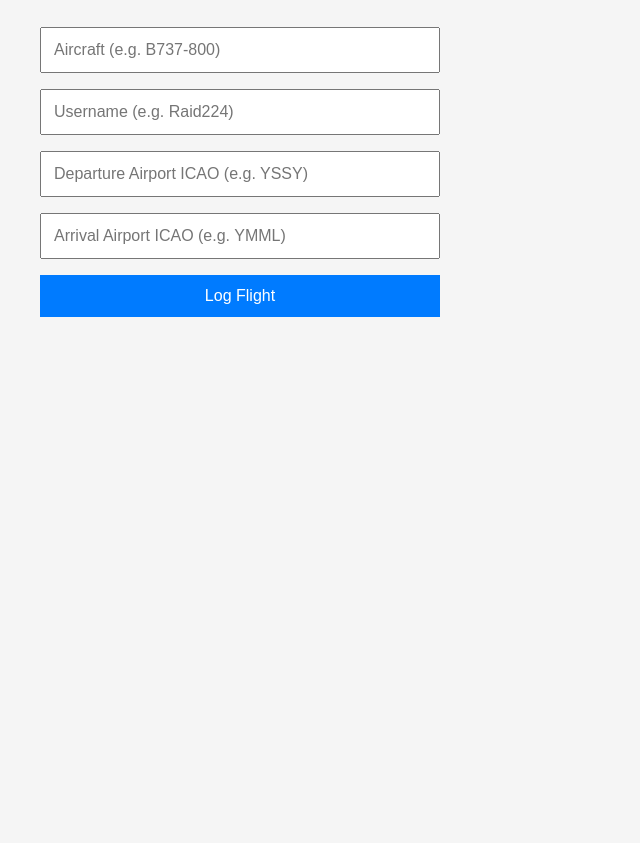
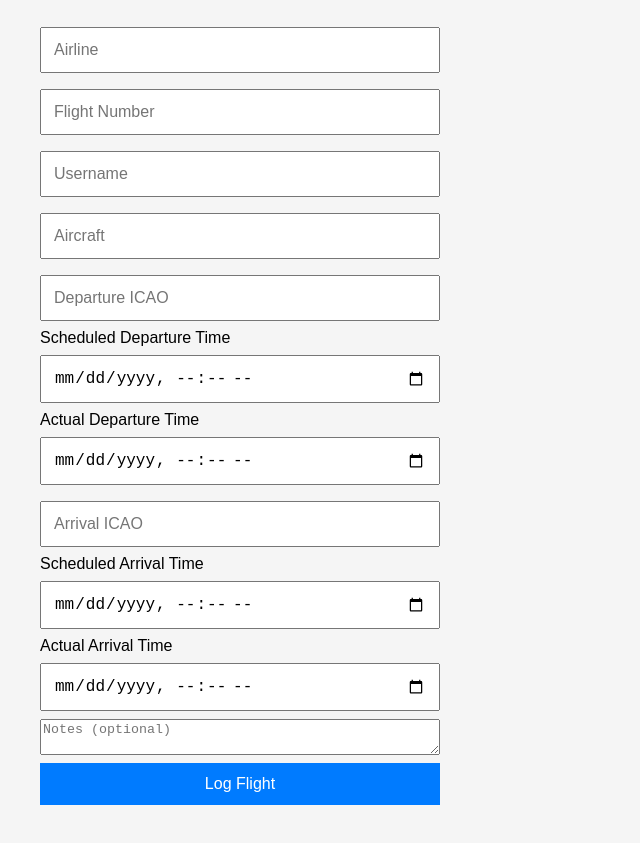
Before and after one commit to raid2256/GeoFS-Flight-Portal, a plain HTML site: page index.html in a window 1280 px wide. Shown: the part 101-944 px from the top of the page, without its empty margins (0-640 px from the left). Before the commit the page ends 800 px from the top, so only its background shows below. Drawn offline with Linux system fonts and the light colour scheme.

Commit message:
Update index.html

```diff
--- a/index.html
+++ b/index.html
@@ -3,16 +3,27 @@
 <head>
   <meta charset="UTF-8" />
   <meta name="viewport" content="width=device-width, initial-scale=1.0" />
-  <title>GEOFS Flight Logger</title>
+  <title>GEOFS Flight Portal</title>
   <link rel="stylesheet" href="style.css" />
 </head>
 <body>
   <h1>Log Your Flight</h1>
   <form id="flightForm">
-    <input type="text" id="aircraft" placeholder="Aircraft (e.g. B737-800)" required />
-    <input type="text" id="username" placeholder="Username (e.g. Raid224)" required />
-    <input type="text" id="departure" placeholder="Departure Airport ICAO (e.g. YSSY)" required />
-    <input type="text" id="arrival" placeholder="Arrival Airport ICAO (e.g. YMML)" required />
+    <input type="text" id="airline" placeholder="Airline" required />
+    <input type="text" id="flightNumber" placeholder="Flight Number" required />
+    <input type="text" id="username" placeholder="Username" required />
+    <input type="text" id="aircraft" placeholder="Aircraft" required />
+    <input type="text" id="departureICAO" placeholder="Departure ICAO" required />
+    <label>Scheduled Departure Time</label>
+    <input type="datetime-local" id="scheduledDeparture" required />
+    <label>Actual Departure Time</label>
+    <input type="datetime-local" id="actualDeparture" required />
+    <input type="text" id="arrivalICAO" placeholder="Arrival ICAO" required />
+    <label>Scheduled Arrival Time</label>
+    <input type="datetime-local" id="scheduledArrival" required />
+    <label>Actual Arrival Time</label>
+    <input type="datetime-local" id="actualArrival" required />
+    <textarea id="notes" placeholder="Notes (optional)"></textarea>
     <button type="submit">Log Flight</button>
   </form>
 
```
